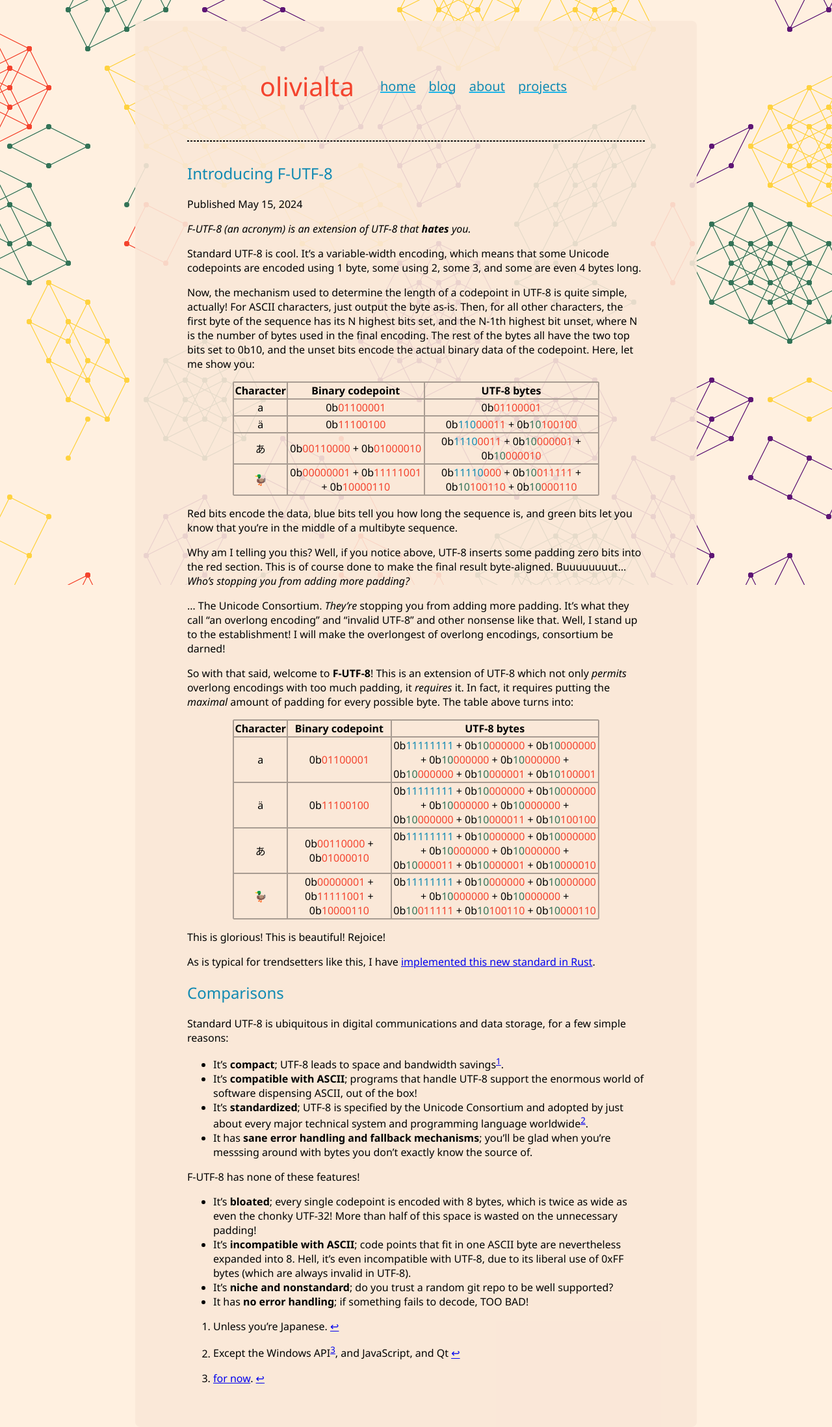
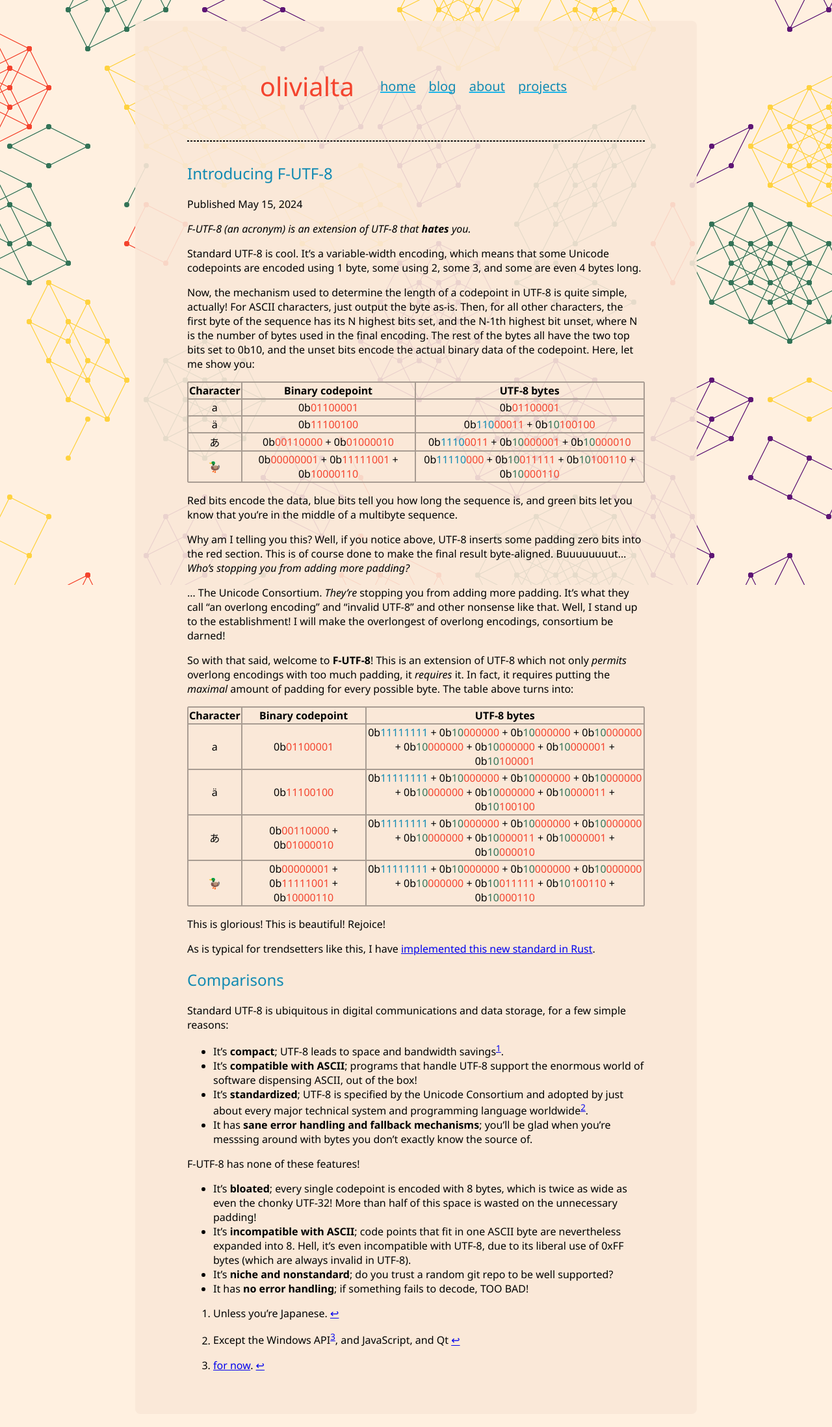
Before and after one commit to RocketRace/rocketrace.github.io, a Jekyll site: the page built from _posts/2024-05-15-f-utf-8.md, in a window 1280 px wide. Shown: the whole page at 65% size. Built offline with Jekyll 4.4.1, drawn with Linux system fonts in a browser that asks for light colours.

Commit message:
table spacing

```diff
--- a/assets/main.scss
+++ b/assets/main.scss
@@ -145,7 +145,6 @@ body {
 table {
   border-spacing: 0;
   border-radius: 2px;
-  margin: 0 10%;
   overflow-x: scroll;
 }
 
```
